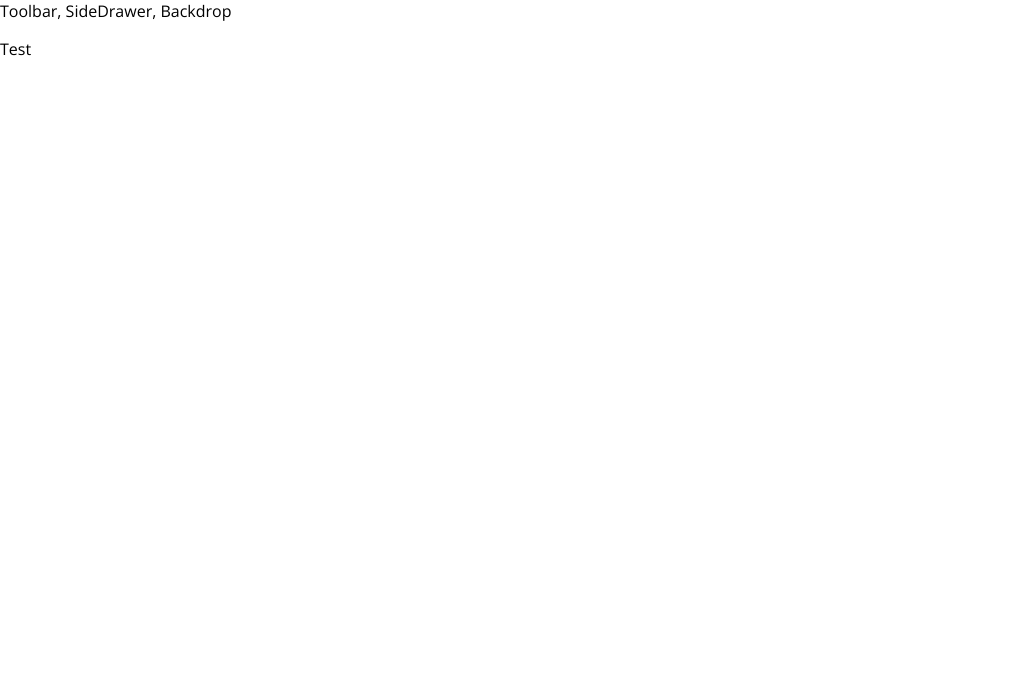
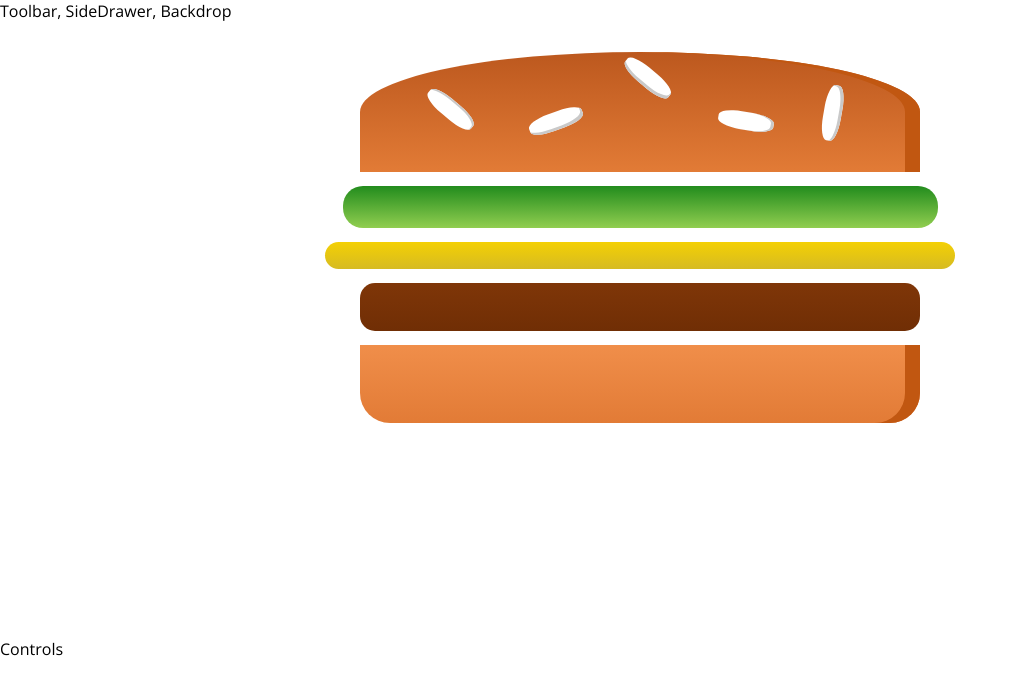
Before and after one commit to TheMarit/BurgerBuilder, a React app: page / in a window 1280 px wide. Shown: the top 694 px of the page, without its empty margins (0-1018 px from the left). Built offline with nearby package versions, Linux system fonts and the light colour scheme.

Commit message:
Add BurgerBuilder Container

```diff
--- a/package.json
+++ b/package.json
@@ -31,6 +31,7 @@
     "postcss-flexbugs-fixes": "3.2.0",
     "postcss-loader": "2.0.8",
     "promise": "8.0.1",
+    "prop-types": "^15.6.1",
     "raf": "3.4.0",
     "react": "^16.3.2",
     "react-dev-utils": "^5.0.1",
--- a/src/App.js
+++ b/src/App.js
@@ -1,13 +1,14 @@
 import React, { Component } from 'react';
 
 import Layout from './components/Layout/Layout';
+import BurgerBuilder from './containers/BurgerBuilder/BurgerBuilder';
 
 class App extends Component {
   render() {
     return (
       <div>
         <Layout>
-          <p>Test</p>
+          <BurgerBuilder/>
         </Layout>
       </div>
     );
--- /dev/null
+++ b/src/components/Burger/Burger.css
@@ -0,0 +1,30 @@
+.Burger {
+    width: 100%;
+    margin: auto;
+    height: 250px;
+    overflow: scroll;
+    text-align: center;
+    font-weight: bold;
+    font-size: 1.2rem;
+}
+
+@media(min-width: 500px) and (min-height: 400px){
+    .Burger{
+        width: 350px;
+        height: 300px;
+    }
+}
+
+@media(min-width: 500px) and (min-height: 401px){
+    .Burger{
+        width: 450px;
+        height: 400px;
+    }
+}
+
+@media(min-width: 1000px) and (min-height: 700px){
+    .Burger{
+        width: 700px;
+        height: 600px;
+    }
+}
--- /dev/null
+++ b/src/components/Burger/Burger.js
@@ -0,0 +1,18 @@
+import React from 'react';
+
+import classes from './Burger.css';
+import BurgerIngredient from './BurgerIngredient/BurgerIngredient';
+
+const burger = (props) => {
+    return (
+        <div className={classes.Burger}>
+            <BurgerIngredient type="bread-top"/>
+            <BurgerIngredient type="salad"/>
+            <BurgerIngredient type="cheese"/>
+            <BurgerIngredient type="meat"/>
+            <BurgerIngredient type="bread-bottom"/>
+        </div>
+    );
+};
+
+export default burger;
--- /dev/null
+++ b/src/components/Burger/BurgerIngredient/BurgerIngredient.css
@@ -0,0 +1,113 @@
+.BreadBottom {
+    height: 13%;
+    width: 80%;
+    background: linear-gradient(#F08E4A, #e27b36);
+    border-radius: 0 0 30px 30px;
+    box-shadow: inset -15px 0 #c15711;
+    margin: 2% auto;
+}
+
+.BreadTop {
+    height: 20%;
+    width: 80%;
+    background: linear-gradient(#bc581e, #e27b36);
+    border-radius: 50% 50% 0 0;
+    box-shadow: inset -15px 0 #c15711;
+    margin: 2% auto;
+    position: relative;
+}
+
+.Seeds1 {
+    width: 10%;
+    height: 15%;
+    position: absolute;
+    background-color: white;
+    left: 30%;
+    top: 50%;
+    border-radius: 40%;
+    transform: rotate(-20deg);
+    box-shadow: inset -2px -3px #c9c9c9;
+}
+
+.Seeds1:after {
+    content: "";
+    width: 100%;
+    height: 100%;
+    position: absolute;
+    background-color: white;
+    left: -170%;
+    top: -260%;
+    border-radius: 40%;
+    transform: rotate(60deg);
+    box-shadow: inset -1px 2px #c9c9c9;
+  }
+
+.Seeds1:before {
+    content: "";
+    width: 100%;
+    height: 100%;
+    position: absolute;
+    background-color: white;
+    left: 180%;
+    top: -50%;
+    border-radius: 40%;
+    transform: rotate(60deg);
+    box-shadow: inset -1px -3px #c9c9c9;
+  }
+
+  .Seeds2 {
+    width: 10%;
+    height: 15%;
+    position: absolute;
+    background-color: white;
+    left: 64%;
+    top: 50%;
+    border-radius: 40%;
+    transform: rotate(10deg);
+    box-shadow: inset -3px 0 #c9c9c9;
+  }
+
+  .Seeds2:before {
+    content: "";
+    width: 100%;
+    height: 100%;
+    position: absolute;
+    background-color: white;
+    left: 150%;
+    top: -130%;
+    border-radius: 40%;
+    transform: rotate(90deg);
+    box-shadow: inset 1px 3px #c9c9c9;
+  }
+
+
+.Meat {
+    width: 80%;
+    height: 8%;
+    background: linear-gradient(#7f3608, #702e05);
+    margin: 2% auto;
+    border-radius: 15px;
+}
+
+.Cheese {
+    width: 90%;
+    height: 4.5%;
+    margin: 2% auto;
+    background: linear-gradient(#f4d004, #d6bb22);
+    border-radius: 20px;
+}
+
+.Salad {
+    width: 85%;
+    height: 7%;
+    margin: 2% auto;
+    background: linear-gradient(#228c1d, #91ce50);
+    border-radius: 20px;
+}
+
+.Bacon {
+    width: 80%;
+    height: 3%;
+    background: linear-gradient(#bf3813, #c45e38);
+    margin: 2% auto;
+}
--- /dev/null
+++ b/src/components/Burger/BurgerIngredient/BurgerIngredient.js
@@ -0,0 +1,48 @@
+import React, { Component } from 'react';
+
+import classes from './BurgerIngredient.css';
+import PropTypes from 'prop-types';
+
+class BurgerIngredient extends Component {
+
+    render(){
+        let ingredient = null;
+
+        switch (this.props.type){
+            case 'bread-bottom':
+                ingredient = <div className={classes.BreadBottom}></div>;
+                break;
+            case 'bread-top':
+                ingredient = (
+                    <div className={classes.BreadTop}>
+                        <div className={classes.Seeds1}></div>
+                        <div className={classes.Seeds2}></div>
+                    </div>
+                );
+                break;
+            case 'meat':
+                ingredient = <div className={classes.Meat}></div>;
+                break;
+            case 'cheese':
+                ingredient = <div className={classes.Cheese}></div>;
+                break;
+            case 'salad':
+                ingredient = <div className={classes.Salad}></div>;
+                break;
+            case 'bacon':
+                ingredient = <div className={classes.Bacon}></div>;
+                break;
+            default:
+                ingredient = null;
+        }
+
+        return ingredient;
+    }
+
+}
+
+BurgerIngredient.propTypes = {
+    type: PropTypes.string.isRequired
+}
+
+export default BurgerIngredient;
--- /dev/null
+++ b/src/components/Layout/Layout.css
@@ -0,0 +1,3 @@
+.Content {
+    margin-top: 16px;
+}
--- a/src/components/Layout/Layout.js
+++ b/src/components/Layout/Layout.js
@@ -1,9 +1,9 @@
 import React from 'react';
-
+import classes from './Layout.css'
 const layout = (props) => (
     <React.Fragment>
         <div> Toolbar, SideDrawer, Backdrop</div>
-        <main>
+        <main className={classes.Content}>
             {props.children}
         </main>
     </React.Fragment>
--- /dev/null
+++ b/src/containers/BurgerBuilder/BurgerBuilder.js
@@ -0,0 +1,14 @@
+import React, { Component } from 'react';
+import Burger from '../../components/Burger/Burger'
+class BurgerBuilder extends Component {
+    render(){
+        return(
+            <React.Fragment>
+                <Burger />
+                <div>Controls</div>
+            </React.Fragment>
+        )
+    }
+}
+
+export default BurgerBuilder;
```
